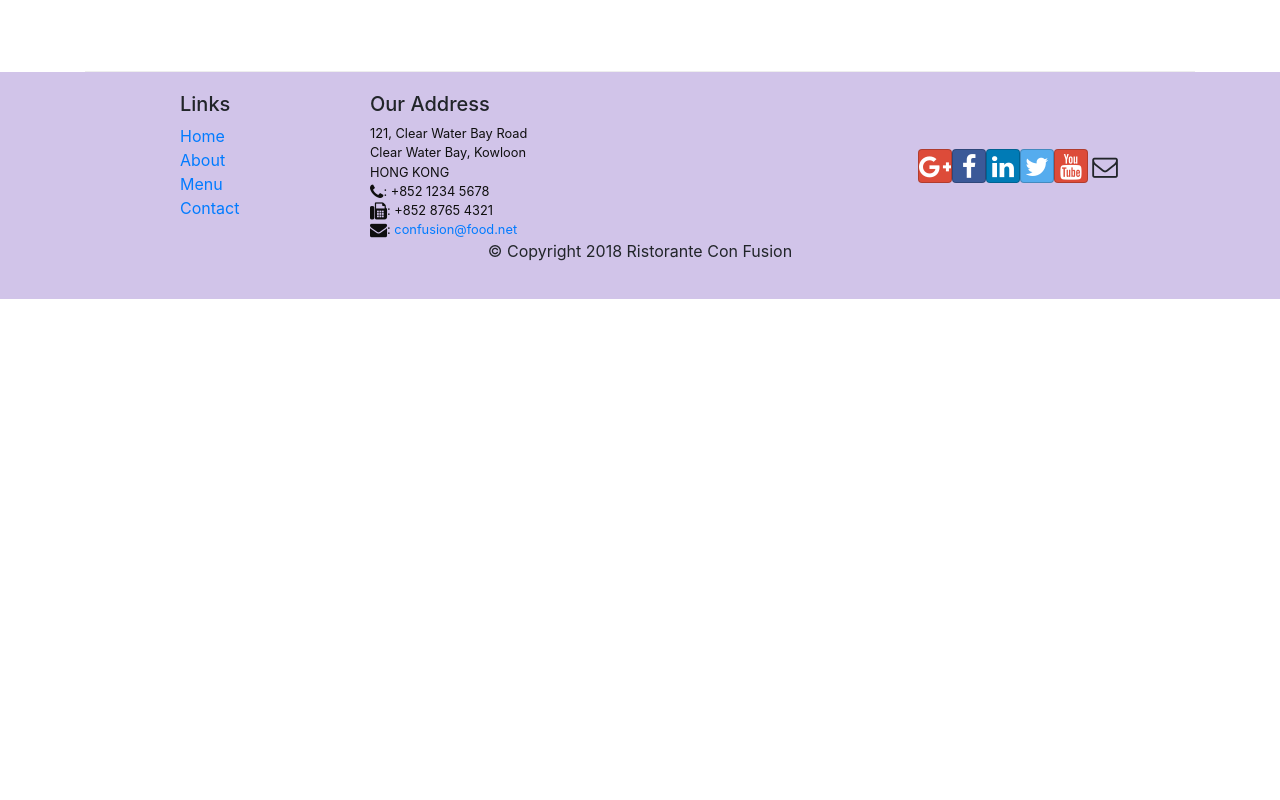
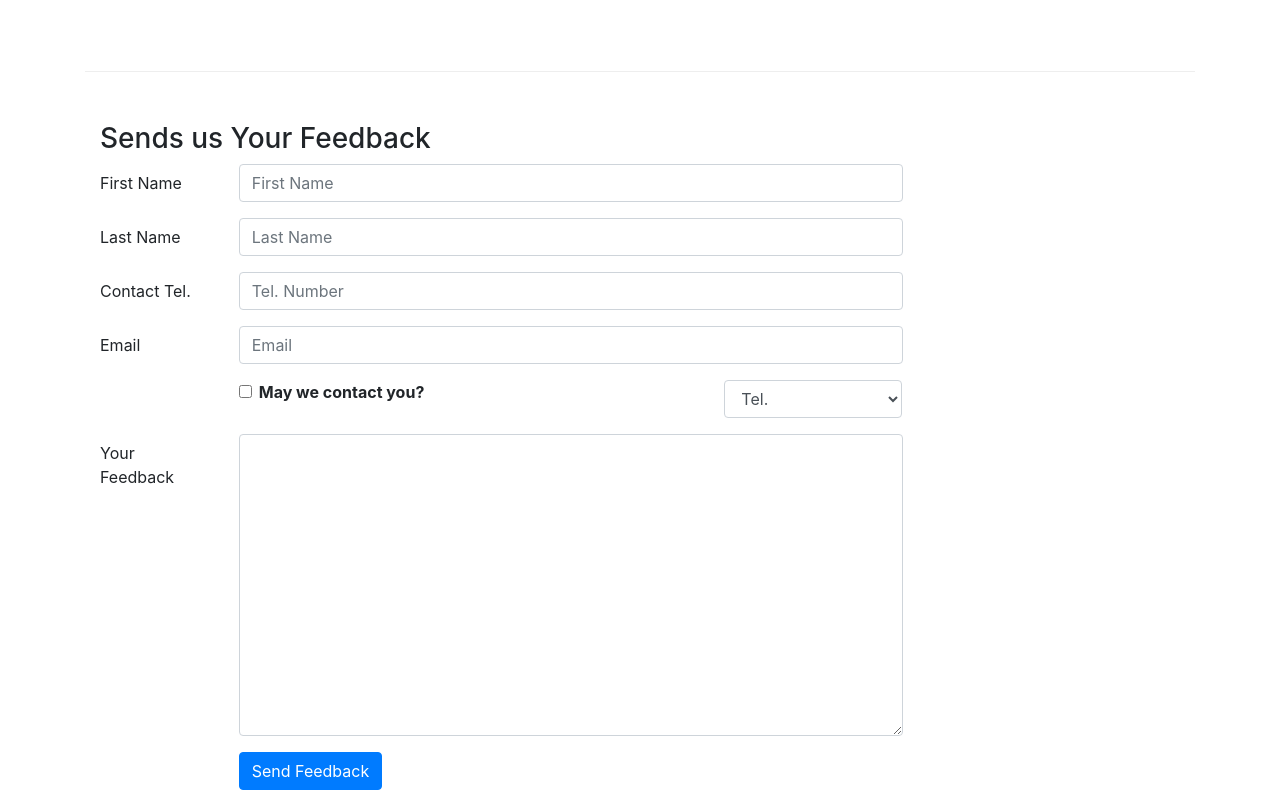
Before and after one commit to msksaul/React, a React (Create React App) app: page /contactus in a window 1280 px wide. Shown: the part 800-1600 px from the top of the page. Before the commit the page ends 1099 px from the top, so only its background shows below. Built offline with nearby package versions, Linux system fonts and the light colour scheme.

Commit message:
Controlled Forms

```diff
--- a/src/components/ContactComponent.js
+++ b/src/components/ContactComponent.js
@@ -1,8 +1,42 @@
-import React from 'react';
-import { Breadcrumb, BreadcrumbItem } from 'reactstrap';
+import React, { Component } from 'react';
+import { Breadcrumb, BreadcrumbItem, Button, Form, FormGroup, Label, Input, Col } from 'reactstrap';
 import { Link } from 'react-router-dom';
 
-function Contact(props) {
+class Contact extends Component {
+
+    constructor(props) {
+        super(props);
+
+        this.state = {
+            firstname: '',
+            lastname: '',
+            telnum: '',
+            email: '',
+            agree: false,
+            contactType: 'Tel.',
+            message: ''
+        }
+        this.handleSubmit = this.handleSubmit.bind(this);
+        this.handleInputChange = this.handleInputChange.bind(this);
+    }
+
+    handleInputChange(event) {
+        const target = event.target;
+        const value = target.type === 'checkbox' ? target.checked : target.value;
+        const name = target.name;
+
+        this.setState({
+            [name]: value
+        })
+    }
+
+    handleSubmit(event) {
+        console.log('Current State is:'+JSON.stringify(this.state))
+        alert('Current State is:'+JSON.stringify(this.state))
+        event.preventDefault();
+    }
+
+    render() {
         return(
             <div className="container">
             <div className='row'>
@@ -41,8 +75,88 @@
                         </div>
                     </div>
                 </div>
+                <div className='row row-content'>
+                    <div className='col-12'>
+                        <h3>Sends us Your Feedback</h3>
+                    </div>
+                    <div className='col-12 col-md-9'>
+                        <Form onSubmit={this.handleSubmit}>
+                            <FormGroup row>
+                                <Label htmlFor='firstname' md={2}>First Name</Label>
+                                <Col md={10}>
+                                    <Input type='text' id='firstname' name='firstname'
+                                           placeholder='First Name'
+                                           onChange={this.handleInputChange}
+                                           value={this.state.firstname}/>
+                                </Col>
+                            </FormGroup>
+                            <FormGroup row>
+                                <Label htmlFor='lastname' md={2}>Last Name</Label>
+                                <Col md={10}>
+                                    <Input type='text' id='lastname' name='lastname'
+                                           placeholder='Last Name'
+                                           onChange={this.handleInputChange}
+                                           value={this.state.lastname}/>
+                                </Col>
+                            </FormGroup>
+                            <FormGroup row>
+                                <Label htmlFor='telnum' md={2}>Contact Tel.</Label>
+                                <Col md={10}>
+                                    <Input type='tel' id='telnum' name='telnum'
+                                           placeholder='Tel. Number'
+                                           onChange={this.handleInputChange}
+                                           value={this.state.telnum}/>
+                                </Col>
+                            </FormGroup>
+                            <FormGroup row>
+                                <Label htmlFor='email' md={2}>Email</Label>
+                                <Col md={10}>
+                                    <Input type='email' id='email' name='email'
+                                           placeholder='Email'
+                                           onChange={this.handleInputChange}
+                                           value={this.state.email}/>
+                                </Col>
+                            </FormGroup>
+                            <FormGroup row>
+                                <Col md={{size: 6, offset: 2}}>
+                                    <FormGroup check>
+                                        <Label check>
+                                            <Input type='checkbox' name='agree'
+                                                   onChange={this.handleInputChange}
+                                                   checked={this.state.agree}/>{' '}
+                                            <strong>May we contact you?</strong>
+                                        </Label>
+                                    </FormGroup>
+                                </Col>
+                                <Col md={{size: 3, offset: 1}}>
+                                    <Input type='select' name='contactType'
+                                           onChange={this.handleInputChange}
+                                           value={this.state.contactType}>
+                                        <option>Tel.</option>
+                                        <option>Email</option>
+                                    </Input>
+                                </Col>
+                            </FormGroup>
+                            <FormGroup row>
+                                <Label htmlFor='message' md={2}>Your Feedback</Label>
+                                <Col md={10}>
+                                    <Input type='textarea' id='message' name='message'
+                                           rows='12'
+                                           onChange={this.handleInputChange}
+                                           value={this.state.message}/>
+                                </Col>
+                            </FormGroup>
+                            <FormGroup row>
+                                <Col md={{size: 10, offset: 2}}>
+                                    <Button type='submit' color='primary'>Send Feedback</Button>
+                                </Col>
+                            </FormGroup>
+                        </Form>
+                    </div>
+                </div>
             </div>
         );
     }
+}
 
 export default Contact;
```
Lines whose indentation alone changed are shown as unchanged.
